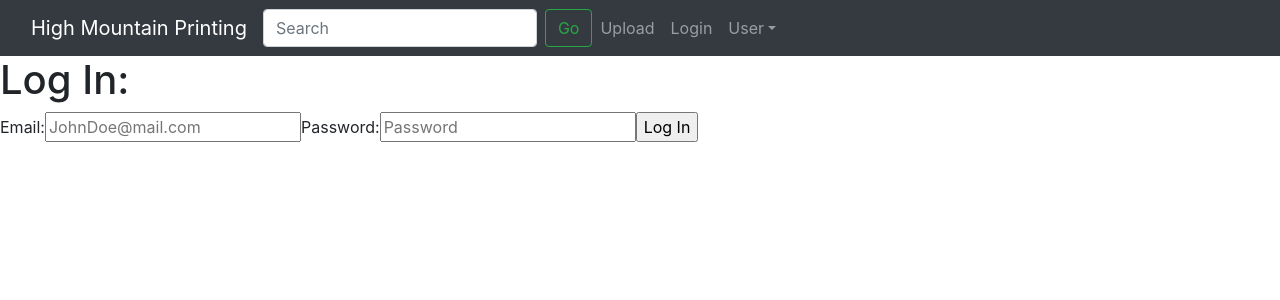
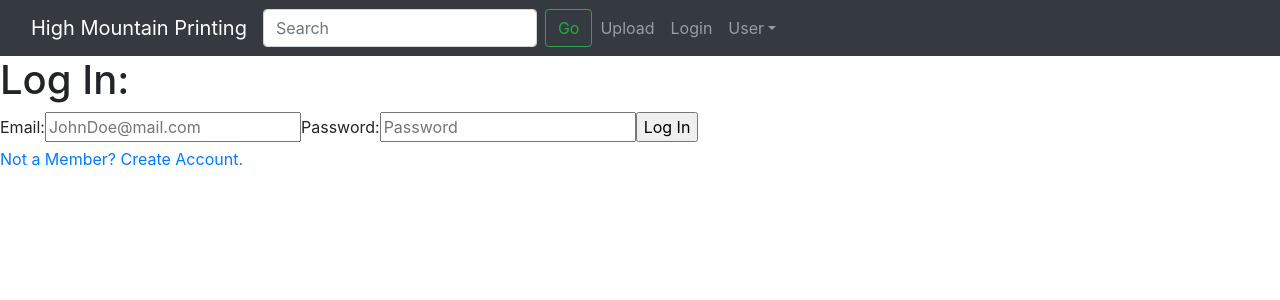
Before and after one commit to tlmontalto/hm_print_shop_frontend, a React (Create React App) app: page /login in a window 1280 px wide. Shown: the top 300 px of the page. Built offline with nearby package versions, Linux system fonts and the light colour scheme.

Commit message:
added link to signup page on login page

```diff
--- a/src/components/DisplayPage.js
+++ b/src/components/DisplayPage.js
@@ -14,7 +14,7 @@ export default function DisplayPage({ match }) {
             const res = await axios.get(`${baseURL}/items/${match.params.id}`)
 
             setItem(res.data.data)
-            console.log(match.params.id)
+            // console.log(match.params.id)
         }
         fetchItemData()
     }, [])
@@ -22,9 +22,11 @@ export default function DisplayPage({ match }) {
     return (
         <div>
             <h1>Display Page</h1>
-            <h2>{item.name}</h2>
-            <h3>{item.description}</h3>
-            <h3>{item.price}</h3>
+            <div>
+                <h2>{item.name}</h2>
+                <h3>{item.description}</h3>
+                <h3>{item.price}</h3>
+            </div>
         </div>
     )
 }
--- a/src/components/Login.js
+++ b/src/components/Login.js
@@ -1,4 +1,5 @@
 import React from 'react'
+import {Link} from 'react-router-dom';
 
 export default function Login() {
     return (
@@ -17,6 +18,12 @@ export default function Login() {
                     <input type="submit" value="Log In"/>
 
             </form>
+
+            <div>
+                <Link to={'/signup'}>
+                <p>Not a Member? Create Account.</p>
+                </Link>
+            </div>
         </div>
     )
 }
--- a/src/components/Navbar.js
+++ b/src/components/Navbar.js
@@ -3,7 +3,7 @@ import {Link} from 'react-router-dom';
 
 export default function Navbar() {
     return (
-        <nav className="navbar navbar-expand-lg navbar-dark bg-dark">
+        <nav className="navbar navbar-expand-md navbar-dark bg-dark">
             <div className="container-fluid">
 
                 <Link to="/">
```
